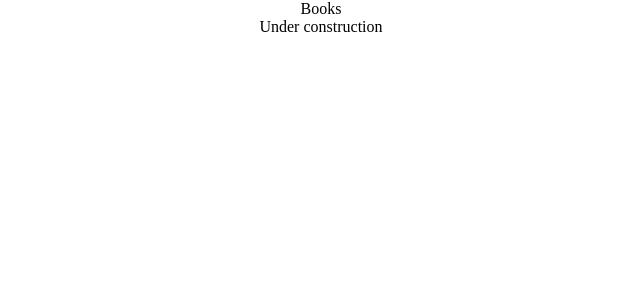
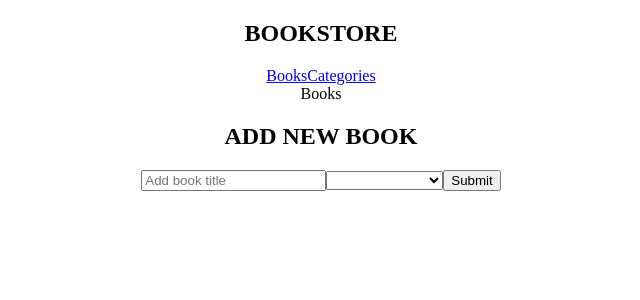
Before and after one commit to JuliCarracedo/bookstore-2, a React (Create React App) app: page / in a window 1280 px wide. Shown: the top 300 px of the page, without its empty margins (319-959 px from the left). Built offline with nearby package versions, Linux system fonts and the light colour scheme.

Commit message:
add components

```diff
--- a/package.json
+++ b/package.json
@@ -9,6 +9,8 @@
     "react": "^17.0.2",
     "react-dom": "^17.0.2",
     "react-redux": "^7.2.6",
+    "react-router": "^6.0.2",
+    "react-router-dom": "^6.0.2",
     "react-scripts": "4.0.3",
     "web-vitals": "^1.1.2"
   },
--- a/src/App.js
+++ b/src/App.js
@@ -1,11 +1,19 @@
 import './App.css';
+import { Routes, Route } from 'react-router';
+import { BrowserRouter as Router } from 'react-router-dom';
 import Books from './components/Books';
 import Categories from './components/Categories';
+import Navbar from './components/Navbar';
 
 const App = () => (
   <div className="App">
-    <Books />
-    <Categories />
+    <Router>
+      <Navbar />
+      <Routes>
+        <Route exact path="/" element={<Books />} />
+        <Route path="/categories" element={<Categories />} />
+      </Routes>
+    </Router>
   </div>
 );
 
--- /dev/null
+++ b/src/components/BookForm.js
@@ -0,0 +1,14 @@
+import React from 'react';
+
+const BookForm = () => (
+  <form>
+    <h2>ADD NEW BOOK</h2>
+    <input type="text" name="title" placeholder="Add book title" />
+    <select name="category" defaul="idle">
+      <option disabled value="idle">Select Category</option>
+    </select>
+    <input type="submit" value="Submit" />
+  </form>
+);
+
+export default BookForm;
--- a/src/components/Books.js
+++ b/src/components/Books.js
@@ -1,5 +1,11 @@
 import React from 'react';
+import BookForm from './BookForm';
 
-const Books = () => (<div> Books </div>);
+const Books = () => (
+  <div>
+    Books
+    <BookForm />
+  </div>
+);
 
 export default Books;
--- /dev/null
+++ b/src/components/Navbar.js
@@ -0,0 +1,12 @@
+import React from 'react';
+import { Link } from 'react-router-dom';
+
+const Navbar = () => (
+  <nav className="navbar">
+    <h1>BOOKSTORE</h1>
+    <Link to="/">Books</Link>
+    <Link to="/categories">Categories</Link>
+  </nav>
+);
+
+export default Navbar;
```
Also changed, not shown: 1 other file (tests, documents, lock files or other folders).
